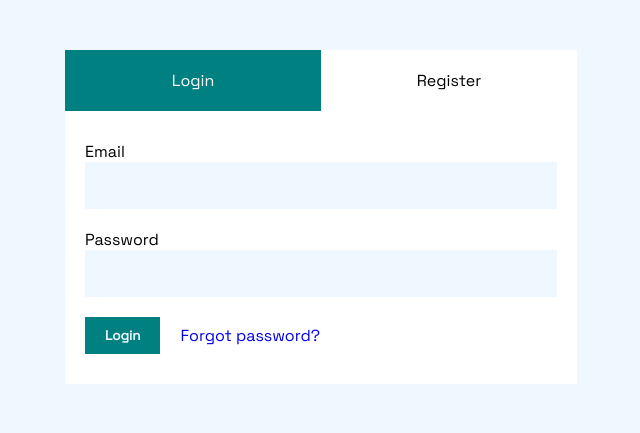
After one commit to songa1/survey-app, a PHP site: page /account.html in a window 1280 px wide. The commit adds this page. Shown: the top 433 px of the page, without its empty margins (319-959 px from the left). Run offline with PHP 8.4, Linux system fonts and the light colour scheme.

Commit message:
I have added login and register forms

```diff
--- /dev/null
+++ b/account.html
@@ -0,0 +1,62 @@
+<!DOCTYPE html>
+<html lang="en">
+<head>
+    <meta charset="UTF-8">
+    <meta http-equiv="X-UA-Compatible" content="IE=edge">
+    <meta name="viewport" content="width=device-width, initial-scale=1.0">
+    <title>Account - Ask Public</title>
+    <link rel="stylesheet" href="./css/style.css">
+    <link rel="stylesheet" href="./css/home.css">
+    <link rel="stylesheet" href="./css/main.css">
+</head>
+<body>
+    <div class="account">
+        <div class="right">
+            <div class="navig">
+                <div id="logBtn">Login</div>
+                <div id="regBtn">Register</div>
+            </div>
+            <div class="login" id="login">
+                <form action="">
+                    <div class="input-field">
+                        <label>Email</label>
+                        <input type="email" />
+                    </div>
+                    <div class="input-field">
+                        <label>Password</label>
+                        <input type="password" />
+                    </div>
+                    <div class="input-submit row">
+                        <button>Login</button>
+                        <a href="#">Forgot password?</a>
+                    </div>
+                </form>
+            </div>
+            <div class="register" id="register">
+                <form action="">
+                    <div class="input-field">
+                        <label>Names</label>
+                        <input type="text" />
+                    </div>
+                    <div class="input-field">
+                        <label>Email</label>
+                        <input type="email" />
+                    </div>
+                    <div class="input-field">
+                        <label>Password</label>
+                        <input type="password" />
+                    </div>
+                    <div class="input-field">
+                        <label>Confirm Password</label>
+                        <input type="password" />
+                    </div>
+                    <div class="input-submit row">
+                        <button>Register</button>
+                    </div>
+                </form>
+            </div>
+        </div>
+    </div>
+    <script src="./js/account.js"></script>
+</body>
+</html>
--- a/css/home.css
+++ b/css/home.css
@@ -11,6 +11,7 @@ body {
     bottom: 0;
     left: 0;
     right: 0;
+
 }
 
 .data {
@@ -29,3 +30,42 @@ body {
     left: 0;
     right: 0;
 }
+
+a {
+    text-decoration: none;
+}
+
+.right {
+    width: 40%;
+    margin: 50px auto;
+    background-color: white;
+    color: black;
+    height: fit-content;
+}
+
+/* .left {
+    width: 50%;
+    height: 100vh;
+} */
+
+.navig {
+    display: flex;
+    justify-content: space-around;
+    align-items: center;
+    width: 100;
+}
+
+.navig div{
+    width: 50%;
+    padding: 20px;
+    text-align: center;
+    cursor: pointer;
+}
+
+#login {
+    padding: 20px;
+}
+
+#register {
+    padding: 20px;
+}
--- a/css/style.css
+++ b/css/style.css
@@ -3,6 +3,7 @@
 * {
     box-sizing: border-box;
     font-family: 'Space Grotesk', sans-serif;
+    transition: all ease-in-out 0.1s;
 }
 
 body, html {
@@ -29,6 +30,7 @@ body, html {
     flex-direction: column;
     justify-content: space-around;
     position: relative;
+    padding: 20px;
 }
 
 .btn {
@@ -39,3 +41,22 @@ body, html {
     font-weight: bolder;
     font-size: 20px;
 }
+
+.row {
+    display: flex;
+    align-items: center;
+    justify-content: space-between;
+}
+
+.account {
+    width: 100%;
+    display: flex;
+    flex-direction: column;
+    flex-wrap: wrap;
+    gap: 10px;
+
+}
+
+.obSide {
+    background-image: linear-gradient(45deg, #6303B1, #ff0099);
+}
--- /dev/null
+++ b/js/account.js
@@ -0,0 +1,39 @@
+
+
+const regPart = document.getElementById("register");
+const logPart = document.getElementById("login");
+const logNav = document.getElementById("logBtn");
+const regNav = document.getElementById("regBtn");
+
+regPart.style.display = "none";
+logPart.style.display = "block";
+logNav.style.backgroundColor = "teal";
+logNav.style.color = "white";
+
+logNav.addEventListener("click", (e)=> {
+    e.preventDefault();
+    if(regPart.style.display === "none"){
+        return false;
+    }else {
+        regPart.style.display = "none";
+        logPart.style.display = "block";
+        logNav.style.backgroundColor = "teal";
+        logNav.style.color = "white";
+        regNav.style.backgroundColor = "white";
+        regNav.style.color = "teal";
+    }
+})
+
+regNav.addEventListener("click", (e)=> {
+    e.preventDefault();
+    if(regPart.style.display === "none"){
+        regPart.style.display = "block";
+        logPart.style.display = "none";
+        regNav.style.backgroundColor = "teal";
+        regNav.style.color = "white";
+        logNav.style.backgroundColor = "white";
+        logNav.style.color = "teal";
+    }else {
+        return false;
+    }
+})
```
Also changed, not shown: home.html (deleted, +0 -22 lines), i.html (added, +57 -0 lines), index.html (+10 -45 lines).
